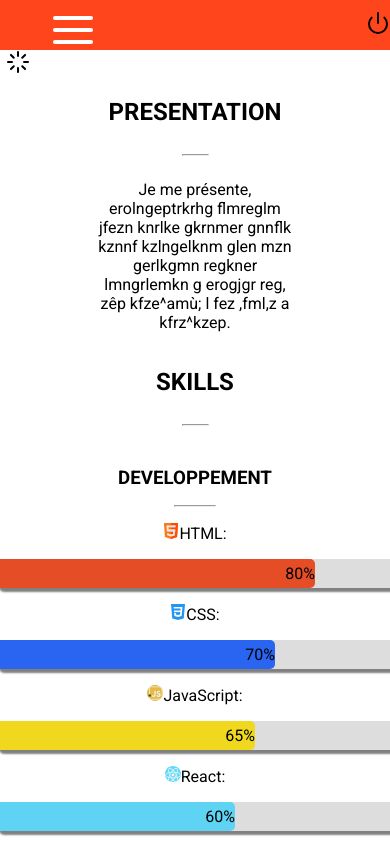
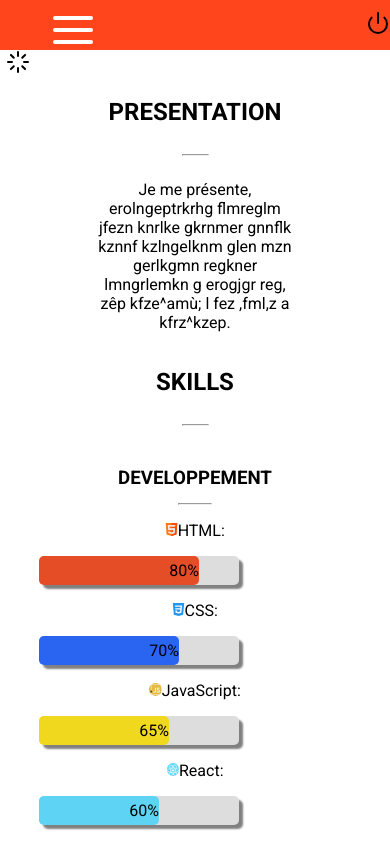
Before and after one commit to Chr1st0B/portfolio, a React (Create React App) app: page /Me in a window 390 px wide. Shown: the top 844 px of the page. Built offline with nearby package versions, Linux system fonts and the light colour scheme.

Commit message:
portfolioSave4

```diff
--- a/src/App.css
+++ b/src/App.css
@@ -389,6 +389,11 @@ svg {
   border-radius: 5px;
 }
 
+@media (max-width:460px){
+  .bar{
+    width: 200px;
+  }
+}
 
 /* Projects */
 
```
